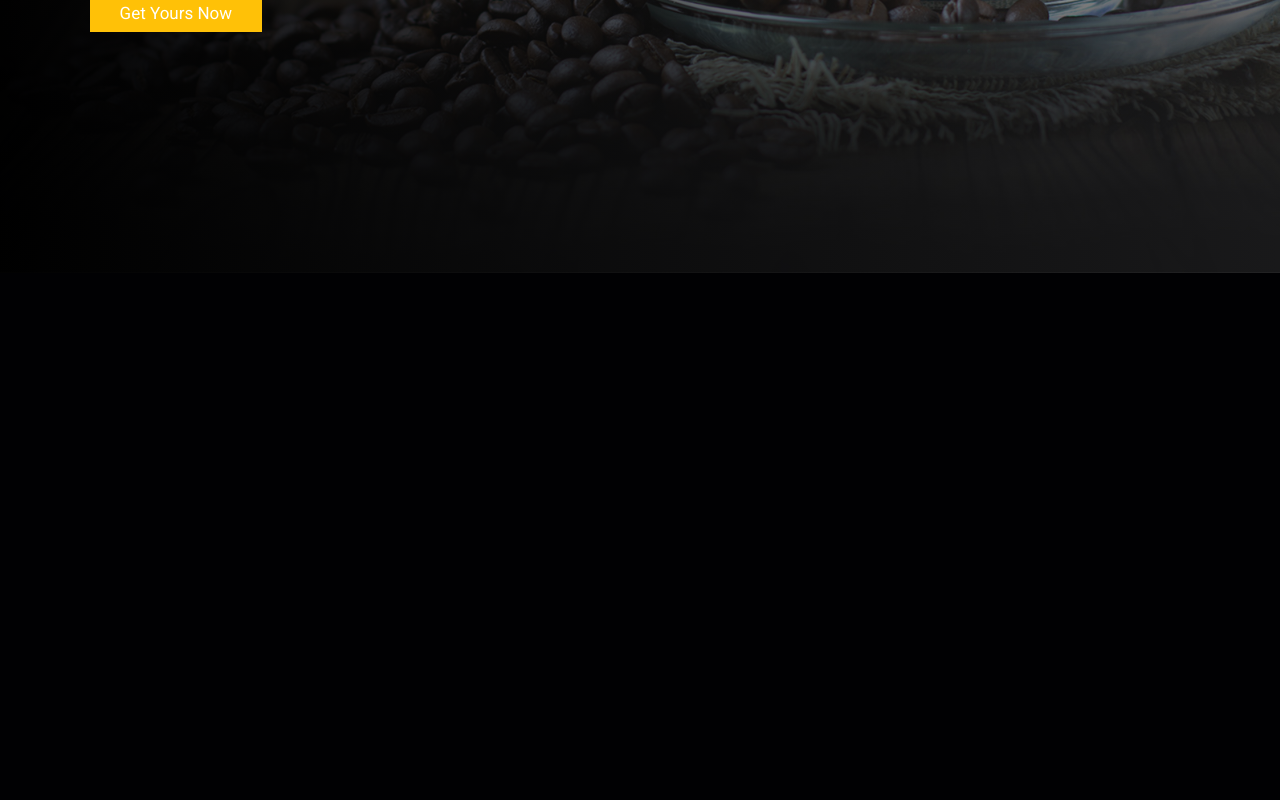
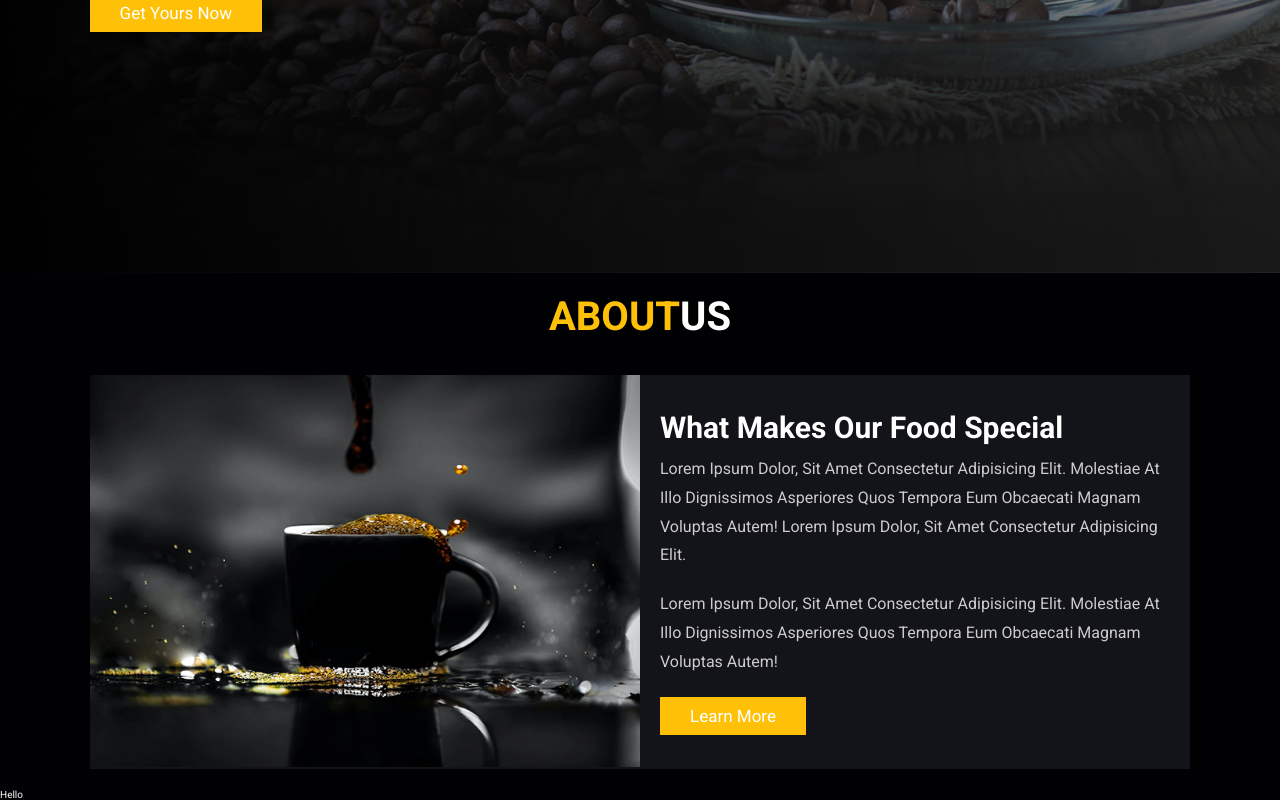
Before and after one commit to vaishu1109/restaurant-website-using-reactjs, a React (Create React App) app: page / in a window 1280 px wide. Shown: the part 527-1327 px from the top of the page. Before the commit the page ends 800 px from the top, so only its background shows below. Built offline with nearby package versions, Linux system fonts and the light colour scheme.

Commit message:
About us page done with styling

```diff
--- a/src/App.js
+++ b/src/App.js
@@ -2,11 +2,15 @@ import React from 'react'
 import Navbar from './components/Navbar/Navbar';
 import "./assets/css/style.css";
 import Home from './components/Home/Home';
+import About from './components/About/About';
+import Menu from './components/Menu/Menu';
 function App() {
   return (
     <div>
       <Navbar/>
       <Home />
+      <About />
+      <Menu />
     </div>
   )
 }
--- /dev/null
+++ b/src/components/About/About.css
@@ -0,0 +1,26 @@
+.about .row{
+    display: flex;
+    align-items: center;
+    background: #13131a;
+    flex-wrap: wrap;
+}
+.about .row .image{
+    flex: 1 1 45rem;
+}
+.about .row .image img{
+    width: 100%;
+}
+.about .row .content{
+    flex: 1 1 45rem;
+    padding: 2rem;
+}
+.about .row .content h3{
+    font-size: 3rem;
+    color: #fff;
+}
+.about .row .content p{
+    font-size: 1.6rem;
+    color: #ccc;
+    padding: 1rem 0;
+    line-height: 1.8;
+}
--- /dev/null
+++ b/src/components/About/About.js
@@ -0,0 +1,33 @@
+import React from 'react'
+import "../About/About.css"
+import AboutImg from "../../assets/images/about-img.jpeg"
+const About = () => {
+  return (
+    <>
+      <section className='about' id="about">
+        <h1 className='heading'>
+          <span>about</span>us
+        </h1>
+        <div className='row'>
+          <div className='image'>
+            <img src={AboutImg} alt='aboutImg' />
+          </div>
+          <div className='content'>
+            <h3>What Makes Our Food Special</h3>
+            <p>
+              Lorem ipsum dolor, sit amet consectetur adipisicing elit. Molestiae at illo dignissimos asperiores quos tempora eum obcaecati magnam voluptas autem!     Lorem ipsum dolor, sit amet consectetur adipisicing elit.
+            </p>
+            <p>
+            Lorem ipsum dolor, sit amet consectetur adipisicing elit. Molestiae at illo dignissimos asperiores quos tempora eum obcaecati magnam voluptas autem!
+            </p>
+            <a href='#' className='btn'>
+              Learn More
+            </a>
+          </div>
+        </div>
+      </section>
+    </>
+  )
+}
+
+export default About
--- a/src/components/Home/Home.css
+++ b/src/components/Home/Home.css
@@ -26,6 +26,3 @@
     padding: 1rem 0;
     color: #eee;
 }
-.about{
-
-}
--- /dev/null
+++ b/src/components/Menu/Menu.css
@@ -0,0 +1 @@
+*{color: white;}
--- /dev/null
+++ b/src/components/Menu/Menu.js
@@ -0,0 +1,11 @@
+import React from 'react'
+import "../Menu/Menu.css"
+const Menu = () => {
+  return (
+    <>
+    hello
+    </>
+  )
+}
+
+export default Menu
```
Also changed, not shown: public/index.html (+0 -10 lines).
